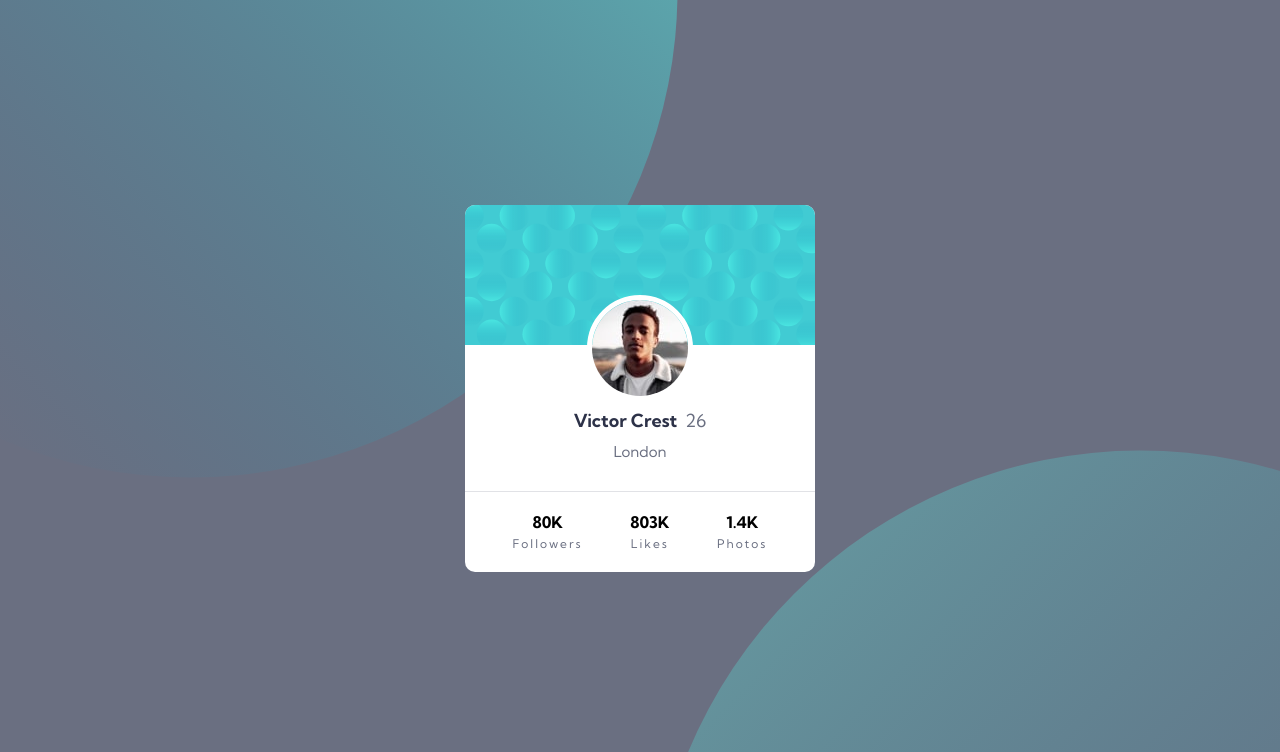
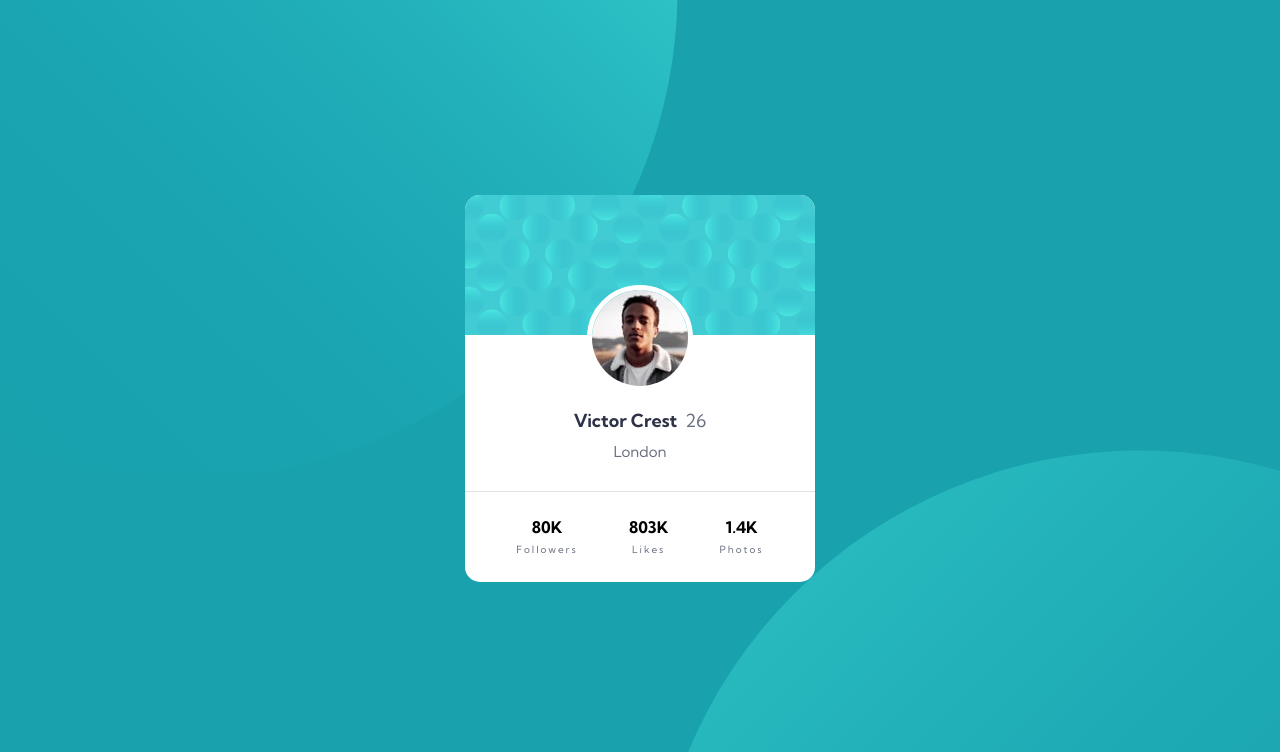
Before and after one commit to mattmarz1/Frontend-Mentor-Profile-Card-Component, a plain HTML site: page index.html in a window 1280 px wide. Shown: the top 752 px of the page. Drawn offline with Linux system fonts and the light colour scheme.

Commit message:
Changed card border radius, fixed background color, added paddding to footer, changed font weight of footer text, added some padding to footer, changed font size of some footer text.

```diff
--- a/styles.css
+++ b/styles.css
@@ -14,7 +14,7 @@ body {
     flex-direction: column;
     justify-content: center;
     align-items: center;
-    background-color: hsl(227, 10%, 46%);
+    background-color: hsl(185, 75%, 39%);
     background-image: url("images/bg-pattern-bottom.svg"), url("images/bg-pattern-top.svg");
     background-repeat: no-repeat, no-repeat;
     background-position-x: 40.625rem, -18.75rem;
@@ -24,18 +24,18 @@ body {
 
 #container {
     text-align: center;
-    border-top-right-radius: 0.625rem;
-    border-top-left-radius: 0.625rem;
-    border-bottom-left-radius: 0.625rem;
-    border-bottom-right-radius: 0.625rem;
+    border-top-right-radius: 0.938rem;
+    border-top-left-radius: 0.938rem;
+    border-bottom-left-radius: 0.938rem;
+    border-bottom-right-radius: 0.938rem;
     position: relative;
     background-color: white;
     margin: auto;
 }
 
 #container img:first-child {
-    border-top-right-radius: 0.625rem;
-    border-top-left-radius: 0.625rem;
+    border-top-right-radius: 0.938rem;
+    border-top-left-radius: 0.938rem;
 }
 
 #container img:nth-child(2) {
@@ -57,6 +57,7 @@ section {
 section h1 {
     font-size: 1.125rem;
     color: hsl(229, 23%, 23%);
+    margin-top: 10px;
 }
 
 section h1 span {
@@ -75,16 +76,16 @@ footer {
     display: flex;
     justify-content: space-evenly;
     border-top: 1px solid hsla(227, 10%, 46%, 0.2);
-    padding-top: 1.25rem;
-    padding-bottom: 1.25rem;
+    padding-top: 1.563rem;
+    padding-bottom: 1.563rem;
 }
 
-footer p {
-    font-weight: 700;
+footer article p {
+    font-weight: 600;
 }
 
 footer span {
-    font-size: 0.75rem;
+    font-size: 0.625rem;
     letter-spacing: 2px;
     color:  hsl(227, 10%, 46%);
 }
```
